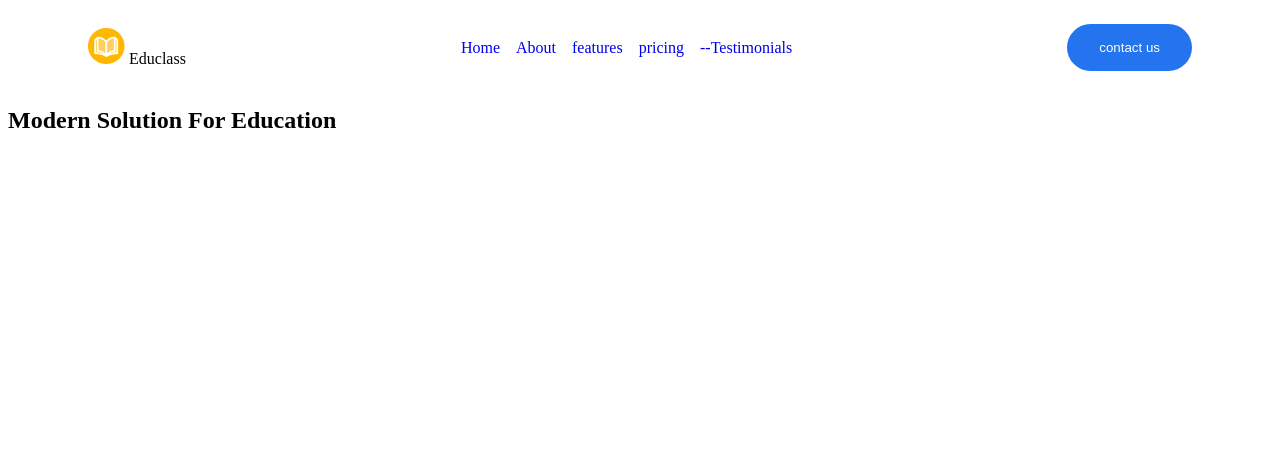
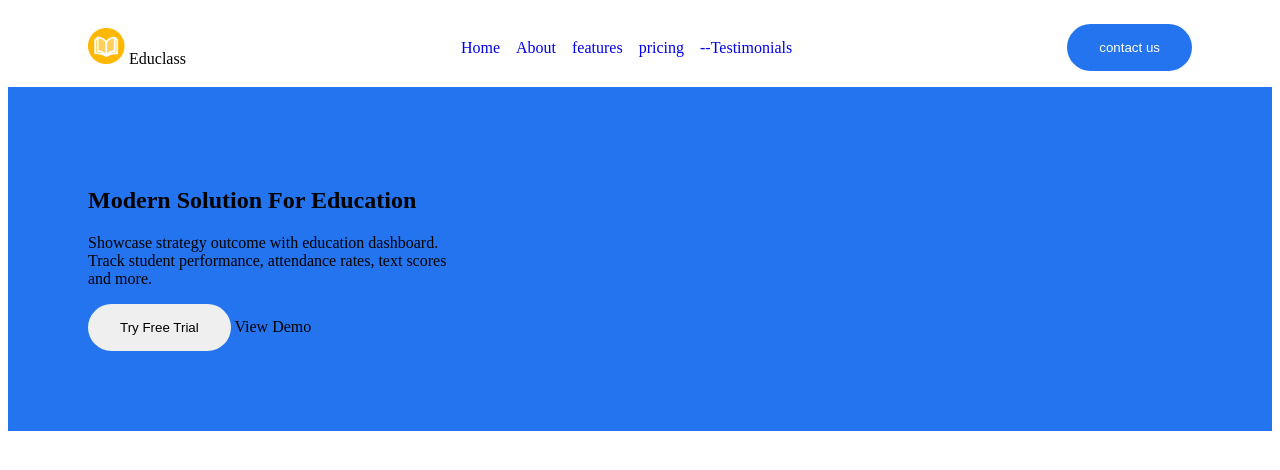
Before and after one commit to mickyawa/educlass, a plain HTML site: page index.html in a window 1280 px wide. Drawn offline with Linux system fonts and the light colour scheme.

Commit message:
feature: create hero

```diff
--- a/index.html
+++ b/index.html
@@ -34,8 +34,19 @@
     <!-- main content -->
     <main>
         <!-- Hero section -->
-        <section>
-            <h1>Modern Solution For Education</h1>
+        <section class="hero">
+            <div class="hero_top">
+            <div>
+                <h1>Modern Solution For Education</h1>
+                <p>
+                Showcase strategy outcome with education dashboard. Track student performance, attendance rates, text scores and more.</p>
+
+                <div>
+                    <button>Try Free Trial</button>
+                    <buttton>View Demo</buttton>
+                </div>
+            </div>
+
         </section>
 
         <!-- features section -->
--- a/style.css
+++ b/style.css
@@ -3,6 +3,7 @@
 :root {
     --default-family: 'poppins', sans-serif;
     --primary-color: #2374EE;
+    --hero-bg-c0lor:#EBF2FF;
 
 }
 html{
@@ -41,3 +42,9 @@ header {
     font-weight: 700;
     font-size: 1.5rem;
 }
+.hero_top{
+    display: grid;
+    grid-template-columns: repeat(3, 1fr);
+    padding: 5rem;
+    background-color: var(--primary-color);
+}
```
